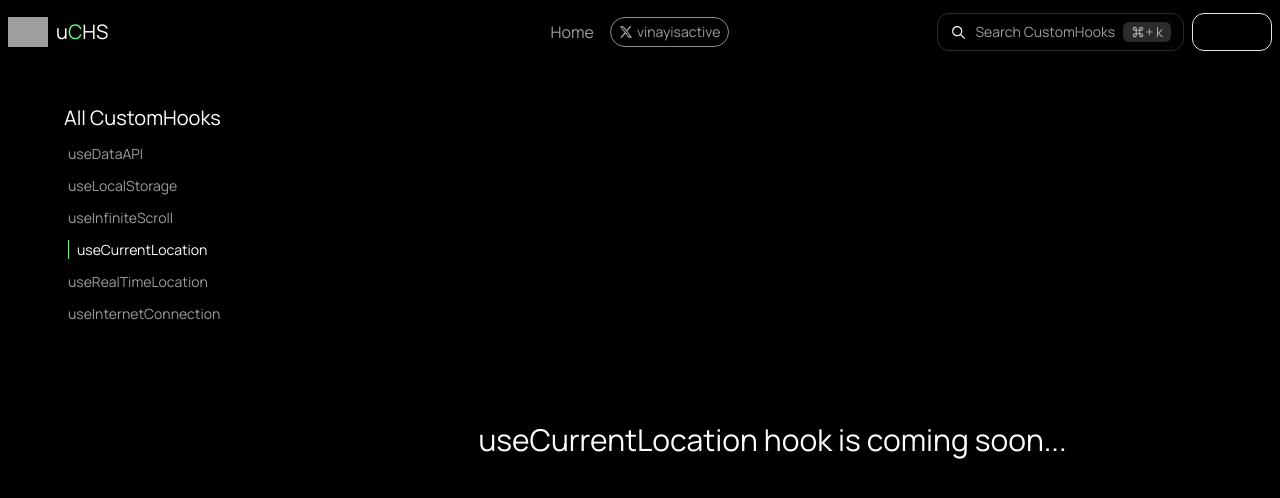
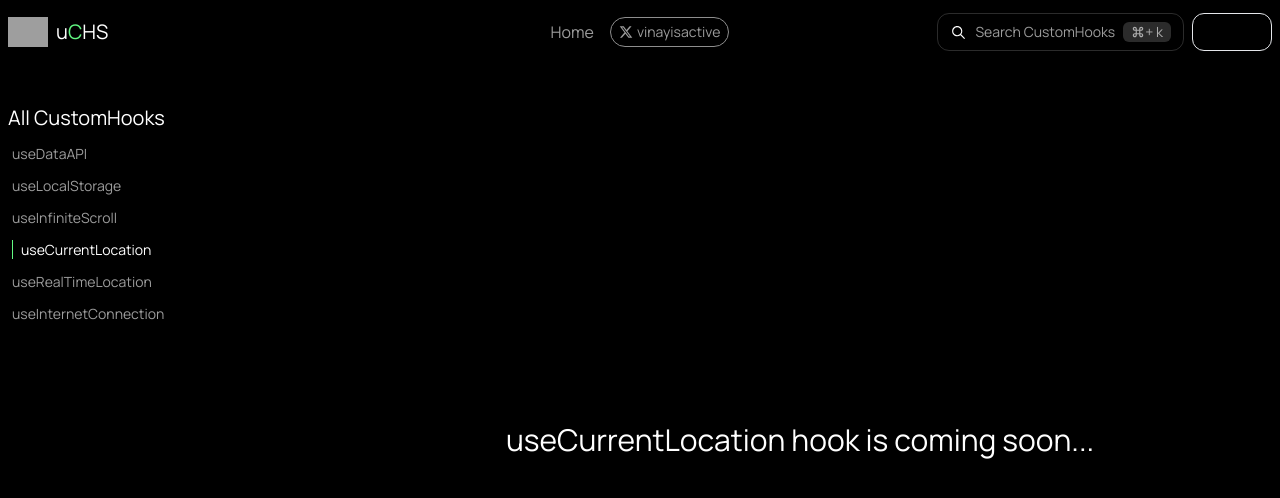
Before and after one commit to vinayisactive/useCustomHookSpace, a Next.js app: page /customhooks/useCurrentLocation in a window 1280 px wide. Shown: the top 498 px of the page. Built offline with nearby package versions, Linux system fonts and the light colour scheme; no server answers; grey boxes are pictures that could not be loaded.

Commit message:
🔨🌱Made few changes in layout and customhook page

```diff
--- a/app/(pages)/customhooks/[slug]/page.tsx
+++ b/app/(pages)/customhooks/[slug]/page.tsx
@@ -16,9 +16,7 @@ interface HookData {
 
 export function generateStaticParams() {
  return hooks.map((slug : string) => {
-    return{
-      slug
-    }
+    return{ slug }
   })
 }
 
@@ -43,7 +41,7 @@ const page = async({ params }: {params: {slug: string}}): Promise<JSX.Element> =
     const serializedDescriptionTwo = parseAndSerialize(toUseDescription);
 
     return (
-      <div className="w-full h-full  flex flex-col items-center gap-14 overflow-y-scroll scroll-smooth text-white  pb-14 pt-6 lg:pr-4 ">
+      <div className="w-full h-full flex flex-col items-center gap-14 overflow-y-scroll scroll-smooth text-white  pb-14 pt-6 lg:pr-4 ">
 
         <div className="w-full flex flex-col gap-4 text-theme-green px-6 lg:px-0">
           <h1 className="text-2xl lg:text-4xl">
--- a/app/(pages)/customhooks/layout.tsx
+++ b/app/(pages)/customhooks/layout.tsx
@@ -6,13 +6,16 @@ export default async function CustomhookpageLayout({
     children: React.ReactNode;
 }) {
     return (
-        <div className="relative h-[92vh] flex justify-end lg:px-8 xl:px-16">
-            <div className="h-full  2xl:w-[20%] xl:w-[20%] lg:w-[20%] hidden lg:flex fixed left-14">
+        <div className="h-full w-full lg:w-[1100px] xl:w-[1400px] flex justify-between">
+
+            <div className="h-full w-[20%] hidden lg:flex ">
                 <Sidebar />
             </div>
-            <div className=" w-full h-full xl:w-[77%] 2xl:w-[78%] lg:w-[75%] scroll-smooth px-2 pt-4">
+
+            <div className="w-full lg:w-[75%] scroll-smooth px-2 pt-4">
                 {children}
             </div>
+
         </div>
     );
 }
--- a/app/layout.tsx
+++ b/app/layout.tsx
@@ -14,12 +14,12 @@ export default function RootLayout({ children, }: Readonly<{ children: React.Rea
   return (
     <html lang="en">
       <body className={inter.className}>
-        <div className="h-[100vh] bg-black relative">
-          <div className="h-[8vh] w-[100%] relative flex justify-center items-center">
+        <div className="h-full bg-black flex flex-col justify-center items-center ">
+          <div className="h-[8vh] w-full flex justify-center items-center">
             <Navbar />
           </div>
 
-          <div className="h-[92vh] w-full">
+          <div className="w-full h-[92vh] flex justify-center items-center">
             {children}
           </div>
         </div>
--- a/static/navItems.ts
+++ /dev/null
@@ -1,5 +0,0 @@
-export const navItems = [
-    { navTo: "", child: "Home", id:560  },
-    { navTo: "customhooks", child: "CustomHooks", id:585  },
-    { navTo: "about", child: "About", id:545  }
-]
```
